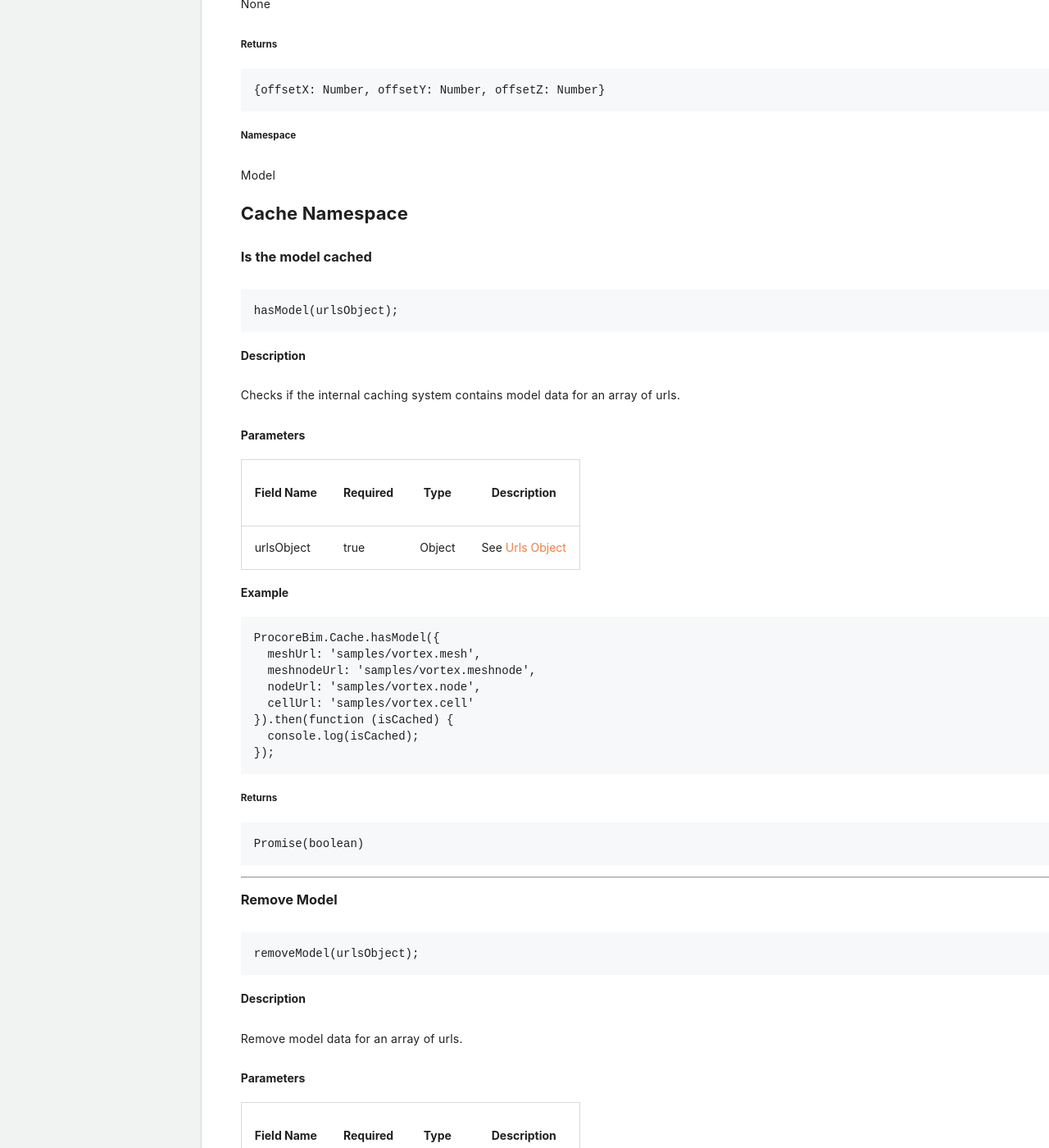
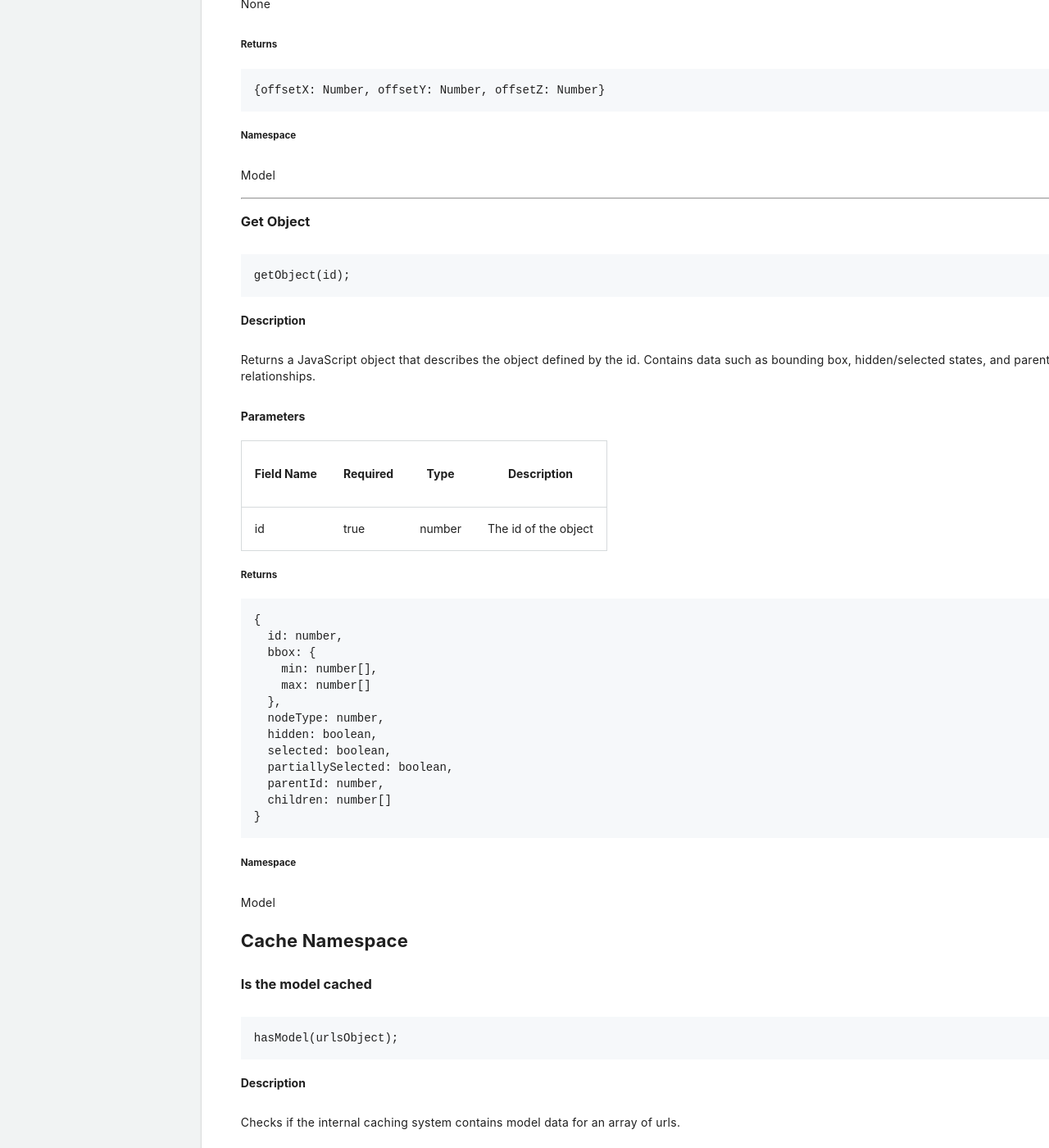
Before and after one commit to procore/documentation, a Jekyll site: the page built from bim_webviewer/bim_web_viewer.md, in a window 1280 px wide and 1400 px high, scrolled down 40866 px. Shown: the whole window at 82% size. Built offline with Jekyll 4.4.1, drawn with Linux system fonts in a browser that asks for light colours; comment, search, counter and statistics services are not loaded.

Commit message:
fixed formatting of the tables

````diff
--- a/bim_webviewer/bim_web_viewer.md
+++ b/bim_webviewer/bim_web_viewer.md
@@ -1998,6 +1998,48 @@ None
 
 ```js
 {offsetX: Number, offsetY: Number, offsetZ: Number}
+```
+
+##### Namespace
+
+Model
+
+---
+
+### Get Object
+
+<p class="heading-link-container"><a class="heading-link" href="#get-object"></a></p>
+
+```js
+getObject(id);
+```
+
+#### Description
+
+Returns a JavaScript object that describes the object defined by the id. Contains data such as bounding box, hidden/selected states, and parent/child relationships.
+
+#### Parameters
+
+| Field Name | Required | Type | Description          |
+| - | - | - | - |
+| id | true | number | The id of the object |
+
+##### Returns
+
+```js
+{
+  id: number,
+  bbox: {
+    min: number[],
+    max: number[]
+  },
+  nodeType: number,
+  hidden: boolean,
+  selected: boolean,
+  partiallySelected: boolean,
+  parentId: number,
+  children: number[]
+}
 ```
 
 ##### Namespace
````
